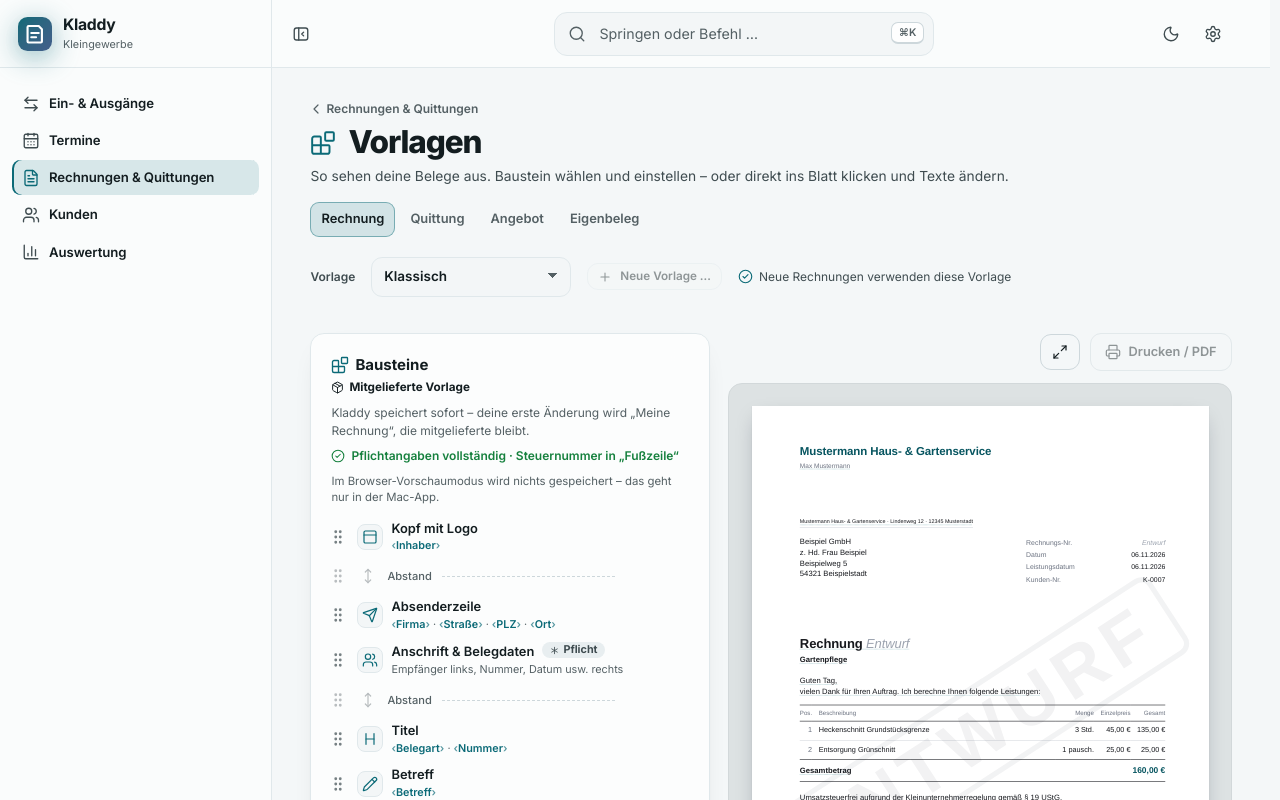
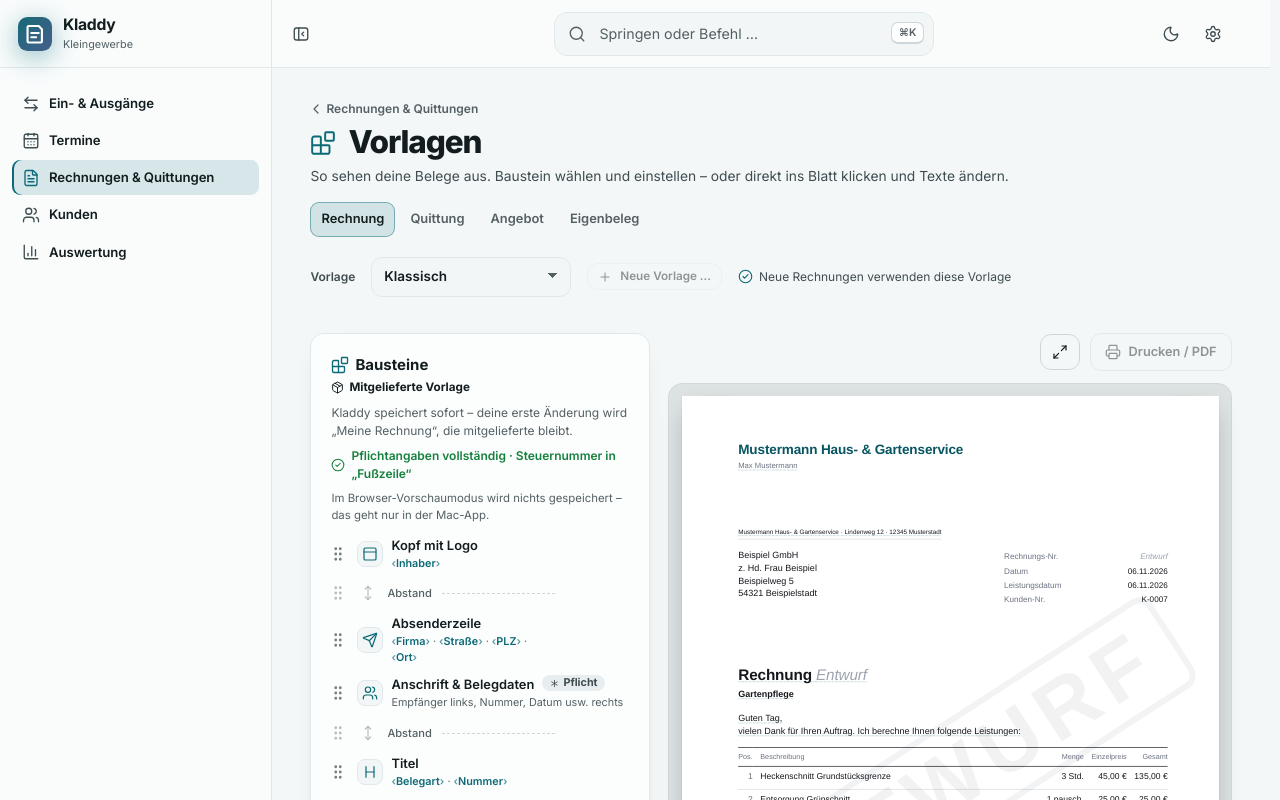
Before and after one commit to m0cki/Kladdy, a React (Vite) app: page /#/belege/vorlagen in a window 1280 px wide. Shown: the top 800 px of the page. Built offline with nearby package versions, Linux system fonts and the light colour scheme.

Commit message:
Vorlagen: größere Blattvorschau: Hill-Climb Runde 39

```diff
--- a/src/styles/vorlagen.css
+++ b/src/styles/vorlagen.css
@@ -3,7 +3,7 @@
  * Pflichtangaben-Check; rechts die klebende Vorschau (Blatt aus blatt.css) bzw. die LaTeX-Ansicht.
  * Ziehen läuft über Zeiger-Ereignisse (Seite pages/Vorlagen.tsx). Farben ausschließlich über Tokens (§9). */
 
-.vl-layout { display: grid; grid-template-columns: minmax(320px, 400px) minmax(0, 1fr); gap: var(--gap); align-items: start; }
+.vl-layout { display: grid; grid-template-columns: minmax(300px, 340px) minmax(0, 1fr); gap: var(--gap); align-items: start; }
 .vl-sk-liste { height: 420px; }
 .vl-sk-feld { height: 220px; }
 .vl-sk-blatt { height: 640px; }
@@ -91,7 +91,8 @@
 .vl-doc { display: inline-flex; align-items: center; gap: 6px; font-size: .8rem; color: var(--muted); }
 .vl-doc .ic { width: 16px; height: 16px; }
 /* Blatt höher als das Fenster (A4): in der Bühne blättern, statt unten abgeschnitten zu kleben */
-.vl-right .vl-desk { flex: 1 1 auto; min-height: 0; overflow-y: auto; }
+.vl-right .vl-desk { flex: 1 1 auto; min-height: 0; overflow-y: auto; padding: 12px; }
+/* Blatt so groß wie möglich: schmale Bausteinspalte, schmaler Rand ums Blatt */
 .vl-right > .vl-toolbar, .vl-right > .vl-blanko-hint, .vl-right > .vl-latex-link { flex: none; }
 .vl-pdf-hinweis { margin: -4px 0 0; }
 .vl-blanko-hinweis { margin: 8px 0 0; }
```
